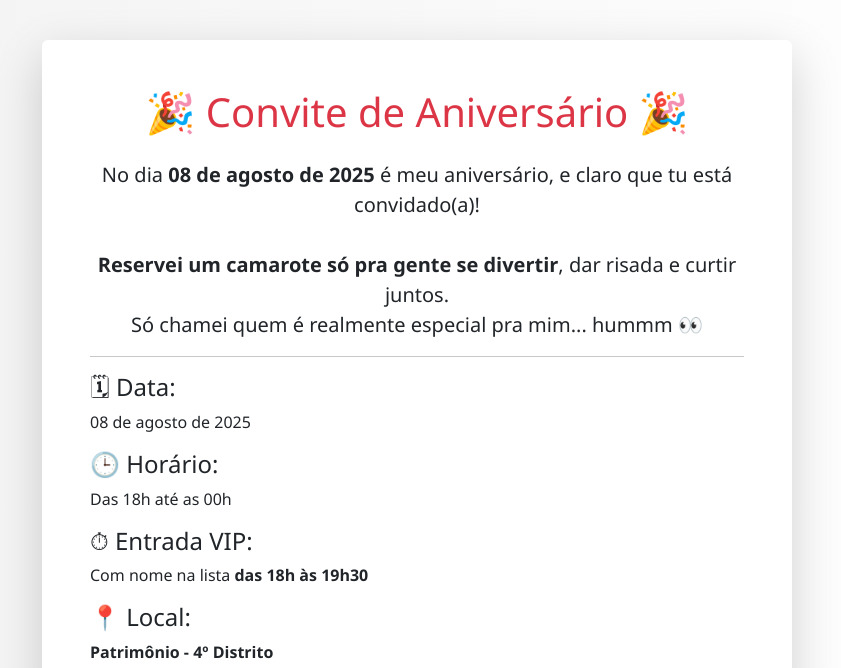
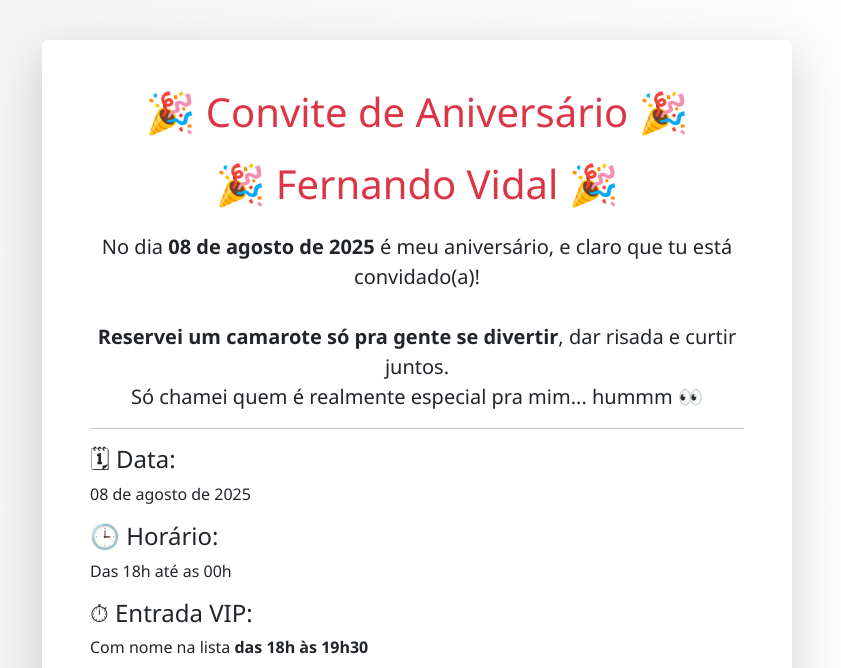
Before and after one commit to fvs107/convite-aniversario, a plain HTML site: page index.html in a window 1280 px wide. Shown: the top 668 px of the page, without its empty margins (223-1064 px from the left). Drawn offline with nearby package versions, Linux system fonts and the light colour scheme.

Commit message:
Update index.html

```diff
--- a/index.html
+++ b/index.html
@@ -37,7 +37,7 @@
 
 <div class="container shadow-lg p-5 bg-white rounded">
   <h1 class="text-center text-danger mb-4">🎉 Convite de Aniversário 🎉</h1>
-
+  <h1 class="text-center text-danger mb-4">🎉 Fernando Vidal 🎉</h1>
   <p class="text-center fs-5">
     No dia <strong>08 de agosto de 2025</strong> é meu aniversário, e claro que tu está convidado(a)!<br><br>
     <strong>Reservei um camarote só pra gente se divertir</strong>, dar risada e curtir juntos. <br>
```
